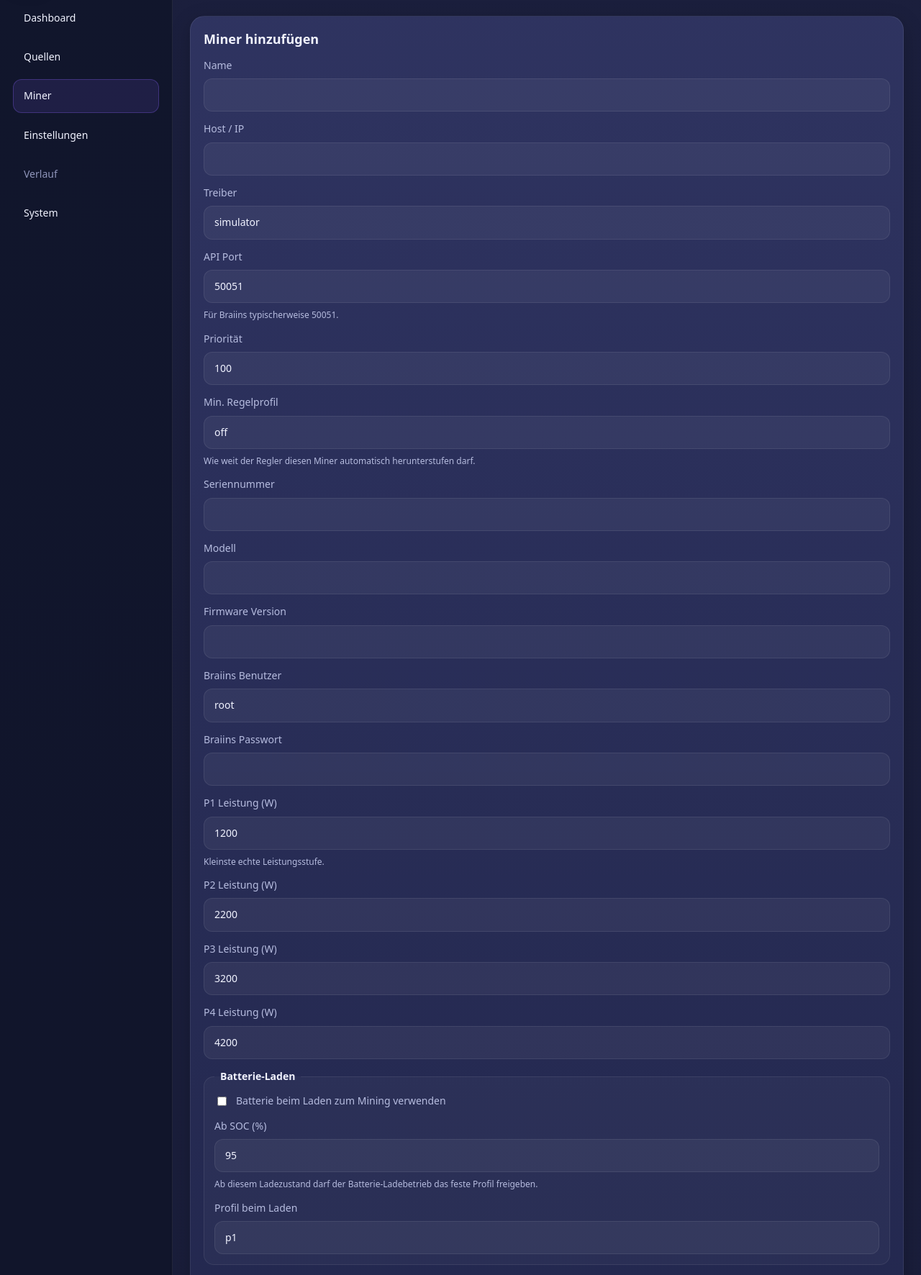
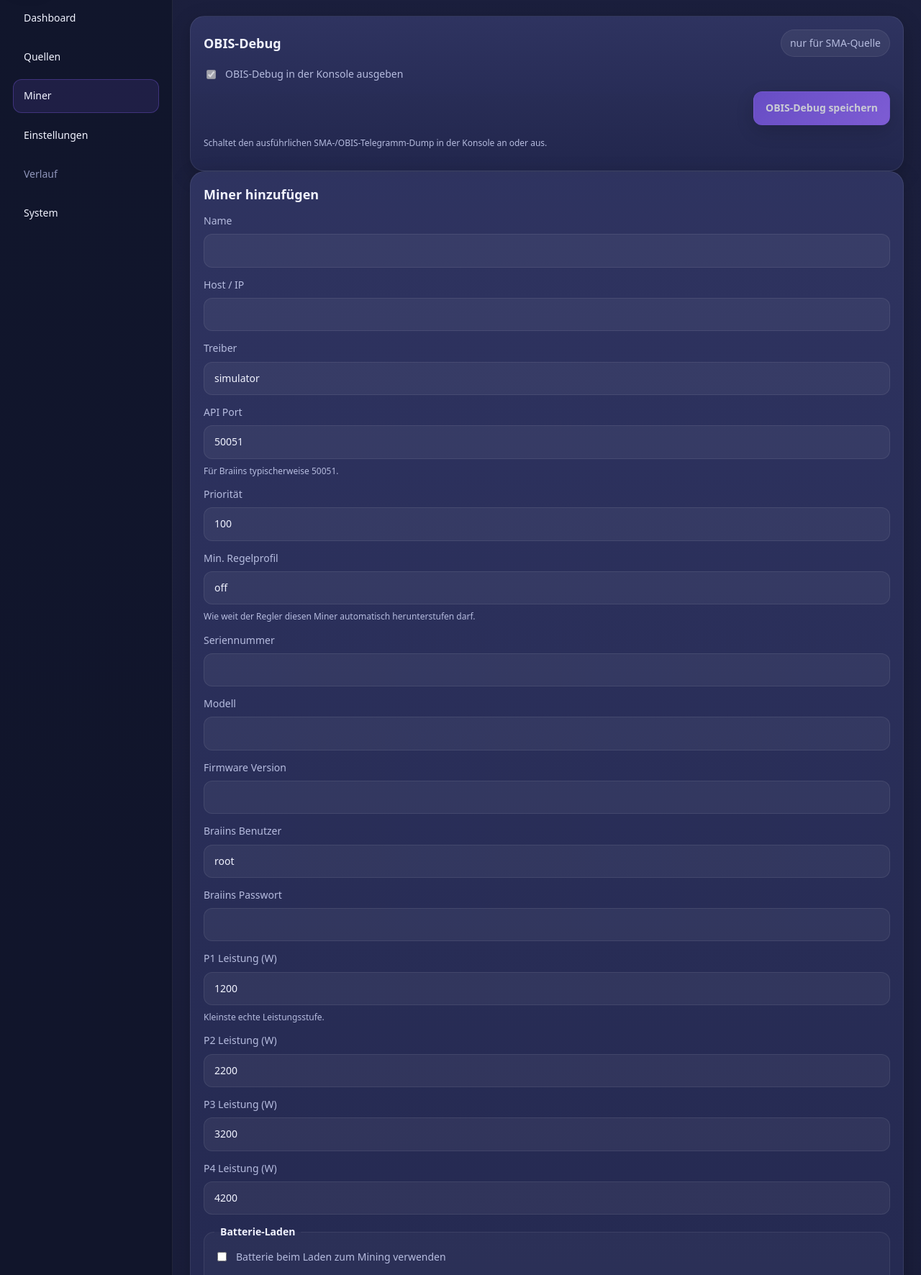
Before and after one commit to phlupp/pv2hash, a FastAPI app: page /miners in a window 1280 px wide. Shown: the part 94-1866 px from the top of the page at 72% size. Run offline with FastAPI, Linux system fonts and the light colour scheme.

Commit message:
Add system log-level control and OBIS debug toggle in miner page

```diff
--- a/pv2hash/app.py
+++ b/pv2hash/app.py
@@ -224,6 +224,11 @@ def _miners_context(request: Request, *, error_message: str | None = None) -> di
         "request": request,
         "miners": _build_miners_view(),
         "saved": request.query_params.get("saved") == "1",
+        "obis_debug_saved": request.query_params.get("obis_debug_saved") == "1",
+        "source_type": state.config["source"].get("type", "unknown"),
+        "obis_debug_enabled": bool(
+            state.config["source"].get("settings", {}).get("debug_dump_obis", True)
+        ),
         "error_message": error_message,
     }
 
@@ -463,6 +468,10 @@ async def save_settings(request: Request):
     form = await request.form()
 
     state.config["system"]["instance_name"] = form.get("instance_name", "PV2Hash Node")
+    log_level = str(form.get("log_level", state.config["system"].get("log_level", "INFO"))).strip().upper()
+    if log_level not in {"DEBUG", "INFO"}:
+        log_level = "INFO"
+    state.config["system"]["log_level"] = log_level
     state.config["system"]["check_updates"] = form.get("check_updates") == "on"
     state.config["system"]["auto_update_enabled"] = form.get("auto_update_enabled") == "on"
     state.config["system"]["update_repo"] = (
@@ -495,6 +504,7 @@ async def save_settings(request: Request):
     }
 
     save_config(state.config)
+    setup_logging(state.config["system"].get("log_level", "INFO"))
     logger.info(
         "Settings saved: check_updates=%s auto_update_enabled=%s update_repo=%s",
         state.config["system"].get("check_updates", True),
@@ -598,6 +608,21 @@ async def miners_page(request: Request):
         name="miners.html",
         context=context,
     )
+
+
+@app.post("/miners/obis-debug")
+async def save_miners_obis_debug(request: Request):
+    form = await request.form()
+    enabled = form.get("debug_dump_obis") == "on"
+
+    state.config.setdefault("source", {})
+    state.config["source"].setdefault("settings", {})
+    state.config["source"]["settings"]["debug_dump_obis"] = enabled
+
+    save_config(state.config)
+    logger.info("OBIS debug updated: enabled=%s", enabled)
+    reload_runtime()
+    return RedirectResponse(url="/miners?obis_debug_saved=1", status_code=303)
 
 
 @app.post("/miners/add")
@@ -776,6 +801,7 @@ async def system_page(request: Request):
         "request": request,
         "instance_name": state.config["system"]["instance_name"],
         "log_level": state.config["system"].get("log_level", "INFO"),
+        "log_saved": request.query_params.get("log_saved") == "1",
         "started_at": state.started_at,
         "last_reload_at": state.last_reload_at,
         "last_live_packet_at": state.last_live_packet_at,
@@ -794,6 +820,21 @@ async def system_page(request: Request):
         name="system.html",
         context=context,
     )
+
+
+@app.post("/system/log-level")
+async def system_save_log_level(request: Request):
+    form = await request.form()
+    log_level = str(form.get("log_level", state.config["system"].get("log_level", "INFO"))).strip().upper()
+    if log_level not in {"DEBUG", "INFO"}:
+        log_level = "INFO"
+
+    state.config.setdefault("system", {})
+    state.config["system"]["log_level"] = log_level
+    save_config(state.config)
+    setup_logging(log_level)
+    logger.info("Log level updated from system page: %s", log_level)
+    return RedirectResponse(url="/system?log_saved=1", status_code=303)
 
 
 @app.get("/system/update-progress")
--- a/pv2hash/config/defaults.py
+++ b/pv2hash/config/defaults.py
@@ -25,6 +25,7 @@ DEFAULT_CONFIG = {
             "stale_after_seconds": 8.0,
             "offline_after_seconds": 30.0,
             "device_ip": "",
+            "debug_dump_obis": True,
             "simulator_import_power_w": 1000.0,
             "simulator_export_power_w": 10000.0,
             "simulator_ramp_rate_w_per_minute": 600.0,
--- a/pv2hash/config/store.py
+++ b/pv2hash/config/store.py
@@ -148,6 +148,15 @@ def _normalize_source_loss_profiles(config: dict[str, Any]) -> None:
         behavior["fallback_profile"] = fallback_profile
 
 
+
+def _normalize_source_settings(config: dict[str, Any]) -> None:
+    source = config.setdefault("source", {})
+    settings = source.setdefault("settings", {})
+    default_settings = DEFAULT_CONFIG.get("source", {}).get("settings", {})
+    settings["debug_dump_obis"] = bool(
+        settings.get("debug_dump_obis", default_settings.get("debug_dump_obis", True))
+    )
+
 def _normalize_battery_settings(config: dict[str, Any]) -> None:
     battery = config.setdefault("battery", {})
     defaults = DEFAULT_CONFIG.get("battery", {})
@@ -178,6 +187,7 @@ def normalize_config(config: dict[str, Any]) -> dict[str, Any]:
     normalized = deepcopy(config)
     _normalize_miner_profiles(normalized)
     _normalize_source_loss_profiles(normalized)
+    _normalize_source_settings(normalized)
     _normalize_battery_settings(normalized)
     return normalized
 
--- a/pv2hash/factory.py
+++ b/pv2hash/factory.py
@@ -129,6 +129,7 @@ def build_source(config: dict) -> EnergySource:
             stale_after_seconds=float(settings.get("stale_after_seconds", 8.0)),
             offline_after_seconds=float(settings.get("offline_after_seconds", 30.0)),
             device_ip=settings.get("device_ip", ""),
+            debug_dump_obis=bool(settings.get("debug_dump_obis", True)),
         )
 
     raise ValueError(f"Unsupported source type: {source_type}")
--- a/pv2hash/sources/sma_meter_protocol.py
+++ b/pv2hash/sources/sma_meter_protocol.py
@@ -57,6 +57,7 @@ class SmaMeterProtocolSource(EnergySource):
         stale_after_seconds: float = 8.0,
         offline_after_seconds: float = 30.0,
         device_ip: str = "",
+        debug_dump_obis: bool = True,
     ) -> None:
         self.multicast_ip = multicast_ip
         self.bind_port = bind_port
@@ -69,7 +70,7 @@ class SmaMeterProtocolSource(EnergySource):
         self.last_snapshot: EnergySnapshot | None = None
         self.last_live_packet_at: datetime | None = None
 
-        self.debug_dump_obis = True
+        self.debug_dump_obis = bool(debug_dump_obis)
         self._last_logged_quality: str | None = None
 
         self.debug_info = {
@@ -111,6 +112,7 @@ class SmaMeterProtocolSource(EnergySource):
             "last_packet_channels": [],
             "last_packet_obis_ids": [],
             "last_packet_manufacturer_specific_count": 0,
+            "debug_dump_obis": self.debug_dump_obis,
         }
 
         self.sock = self._create_socket()
--- a/pv2hash/templates/miners.html
+++ b/pv2hash/templates/miners.html
@@ -41,11 +41,41 @@
             </section>
             {% endif %}
 
+            {% if obis_debug_saved %}
+            <section class="alert success">
+                OBIS-Debug-Einstellung gespeichert und Runtime neu geladen.
+            </section>
+            {% endif %}
+
             {% if error_message %}
             <section class="alert danger">
                 {{ error_message }}
             </section>
             {% endif %}
+
+            <section class="card">
+                <div class="card-head">
+                    <h2>OBIS-Debug</h2>
+                    {% if source_type == "sma_meter_protocol" %}
+                    <span class="badge">{{ "AN" if obis_debug_enabled else "AUS" }}</span>
+                    {% else %}
+                    <span class="badge">nur für SMA-Quelle</span>
+                    {% endif %}
+                </div>
+
+                <form method="post" action="/miners/obis-debug" class="form-grid">
+                    <label class="checkbox-row">
+                        <input type="checkbox" name="debug_dump_obis" {% if obis_debug_enabled %}checked{% endif %} {% if source_type != "sma_meter_protocol" %}disabled{% endif %}>
+                        <span>OBIS-Debug in der Konsole ausgeben</span>
+                    </label>
+
+                    <div class="actions">
+                        <button class="btn btn-secondary" type="submit" {% if source_type != "sma_meter_protocol" %}disabled{% endif %}>OBIS-Debug speichern</button>
+                    </div>
+                </form>
+
+                <p class="help top-gap">Schaltet den ausführlichen SMA-/OBIS-Telegramm-Dump in der Konsole an oder aus.</p>
+            </section>
 
             <section class="card">
                 <div class="card-head">
```
Also changed, not shown: pv2hash/templates/system.html (+13 -0 lines).
